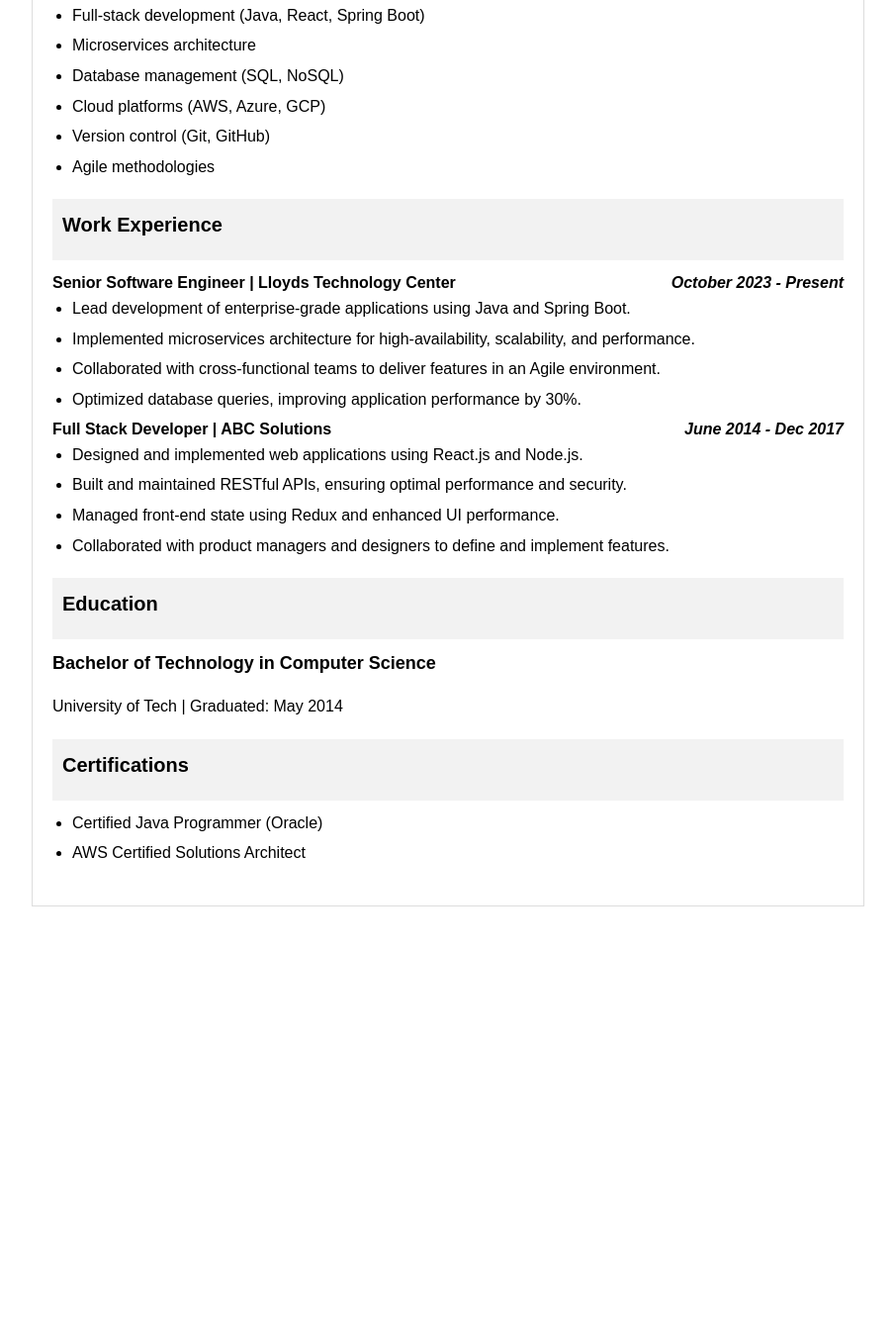
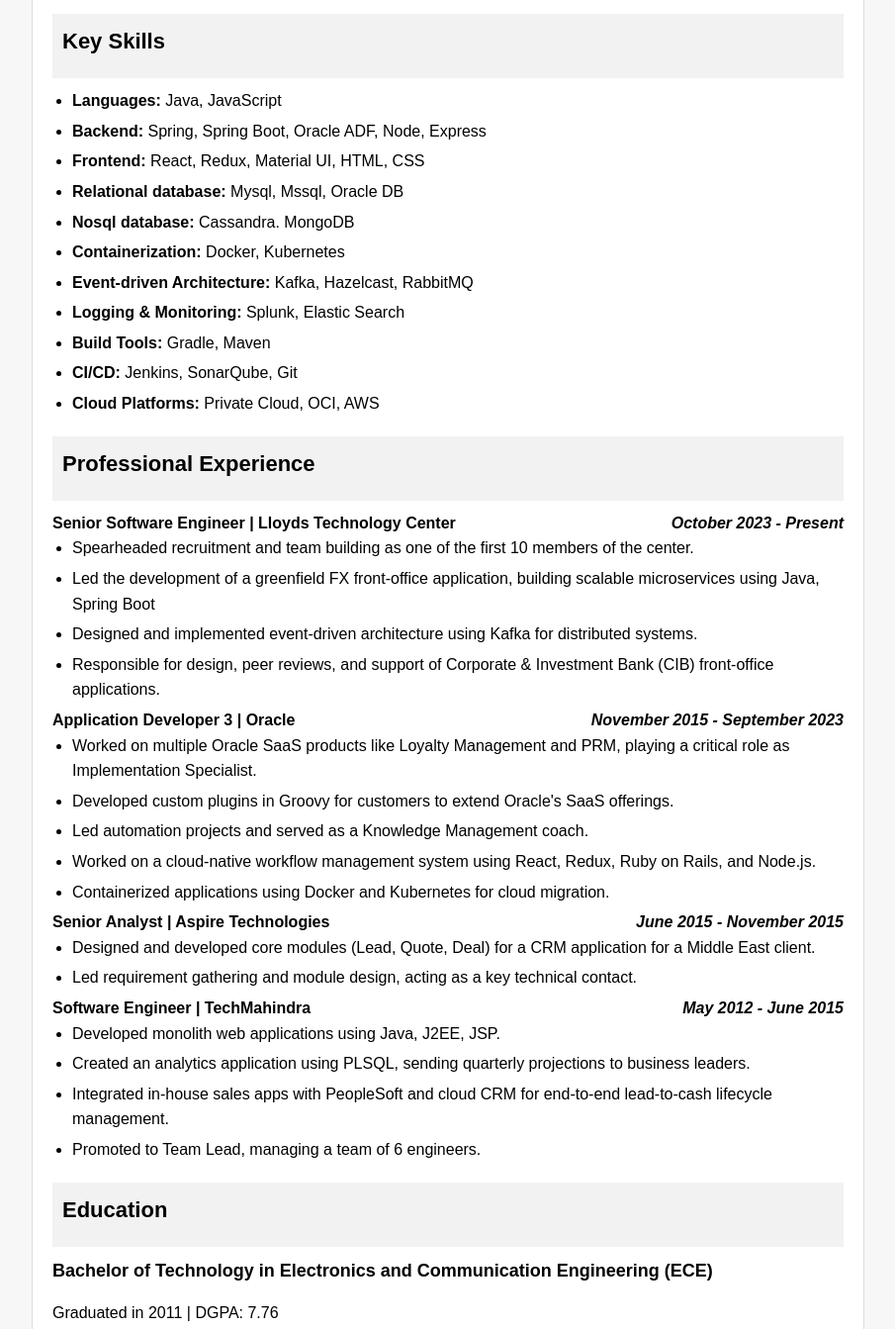
Before and after one commit to GalacticPulse/souvik.github.io, a plain HTML site: page index.html in a window 1280 px wide. Shown: the part 385-1728 px from the top of the page at 99% size, without its empty margins (187-1092 px from the left). Before the commit the page ends 1321 px from the top, so only its background shows below. Drawn offline with Linux system fonts and the light colour scheme.

Commit message:
Update index.html

```diff
--- a/index.html
+++ b/index.html
@@ -3,31 +3,32 @@
 <head>
     <meta charset="UTF-8">
     <meta name="viewport" content="width=device-width, initial-scale=1.0">
-    <title>Souvik Ghosh Resume</title>
+    <title>Souvik Ghosh - Resume</title>
     <style>
         body {
             font-family: Arial, sans-serif;
             margin: 0;
             padding: 0;
             line-height: 1.6;
+            background-color: #f7f7f7;
         }
         .container {
             max-width: 800px;
             margin: 20px auto;
             padding: 20px;
+            background-color: #fff;
             border: 1px solid #ddd;
-            background-color: #fff;
         }
         h1, h2, h3 {
             margin: 0;
             padding: 0;
         }
         h1 {
-            font-size: 24px;
+            font-size: 26px;
             margin-bottom: 10px;
         }
         h2 {
-            font-size: 20px;
+            font-size: 22px;
             margin-bottom: 10px;
         }
         h3 {
@@ -42,6 +43,16 @@
             padding: 10px;
             margin-bottom: 10px;
         }
+        ul {
+            margin: 0;
+            padding-left: 20px;
+        }
+        ul li {
+            margin-bottom: 5px;
+        }
+        .contact-info {
+            margin-bottom: 20px;
+        }
         .job-title {
             font-weight: bold;
         }
@@ -52,16 +63,6 @@
         .clear {
             clear: both;
         }
-        ul {
-            margin: 0;
-            padding-left: 20px;
-        }
-        ul li {
-            margin-bottom: 5px;
-        }
-        .contact-info {
-            margin-bottom: 20px;
-        }
     </style>
 </head>
 <body>
@@ -69,14 +70,17 @@
         <!-- Contact Info -->
         <h1>Souvik Ghosh</h1>
         <p class="contact-info">
-            Email: souvik.work.email@gmail.com | Phone: +91 9515127520 | LinkedIn: https://www.linkedin.com/in/souvik-ghosh-57136663
+            Email: <a href="mailto:souvik.work.email@gmail.com">souvik.work.email@gmail.com</a> |
+            Phone: +91 9515127520 |
+            LinkedIn: <a href="https://www.linkedin.com/in/souvik-ghosh-57136663/" target="_blank">linkedin.com/in/souvik-ghosh-57136663/</a> <br>
+            Location: Hyderabad, India
         </p>
 
-        <!-- Summary -->
+        <!-- Career Objective -->
         <div class="section">
-            <div class="section-title"><h2>Professional Summary</h2></div>
+            <div class="section-title"><h2>Career Objective</h2></div>
             <p>
-                Highly skilled software engineer with 12+ years of experience in full-stack development, specializing in Java and React. Proficient in building scalable microservices and cloud-native applications.
+                Software engineer with 12+ years of experience in full-stack development, scalable microservices, and cloud-native applications. I am looking for opportunities in a senior engineering role to leverage my technical expertise and leadership experience in solving complex challenges, while continuing to learn and adapt to cutting-edge tools and technologies.
             </p>
         </div>
 
@@ -84,20 +88,25 @@
         <div class="section">
             <div class="section-title"><h2>Key Skills</h2></div>
             <ul>
-                <li>Full-stack development (Java, React, Spring Boot)</li>
-                <li>Microservices architecture</li>
-                <li>Database management (SQL, NoSQL)</li>
-                <li>Cloud platforms (AWS, Azure, GCP)</li>
-                <li>Version control (Git, GitHub)</li>
-                <li>Agile methodologies</li>
+                <li><strong>Languages:</strong> Java, JavaScript</li>
+                <li><strong>Backend:</strong> Spring, Spring Boot, Oracle ADF, Node, Express</li>
+                <li><strong>Frontend:</strong> React, Redux, Material UI, HTML, CSS</li>
+                <li><strong>Relational database:</strong> Mysql, Mssql, Oracle DB</li>
+                <li><strong>Nosql database:</strong> Cassandra. MongoDB </li>
+                <li><strong>Containerization:</strong> Docker, Kubernetes</li>
+                <li><strong>Event-driven Architecture:</strong> Kafka, Hazelcast, RabbitMQ</li>
+                <li><strong>Logging & Monitoring:</strong> Splunk, Elastic Search</li>
+                <li><strong>Build Tools:</strong> Gradle, Maven</li>
+                <li><strong>CI/CD:</strong> Jenkins, SonarQube, Git</li>
+                <li><strong>Cloud Platforms:</strong> Private Cloud, OCI, AWS</li>
             </ul>
         </div>
 
-        <!-- Work Experience -->
+        <!-- Professional Experience -->
         <div class="section">
-            <div class="section-title"><h2>Work Experience</h2></div>
+            <div class="section-title"><h2>Professional Experience</h2></div>
 
-            <!-- Job 1 -->
+            <!-- Lloyds Technology Center -->
             <div class="job">
                 <div class="job-title">
                     Senior Software Engineer | Lloyds Technology Center
@@ -105,25 +114,54 @@
                 </div>
                 <div class="clear"></div>
                 <ul>
-                    <li>Lead development of enterprise-grade applications using Java and Spring Boot.</li>
-                    <li>Implemented microservices architecture for high-availability, scalability, and performance.</li>
-                    <li>Collaborated with cross-functional teams to deliver features in an Agile environment.</li>
-                    <li>Optimized database queries, improving application performance by 30%.</li>
+                    <li>Spearheaded recruitment and team building as one of the first 10 members of the center.</li>
+                    <li>Led the development of a greenfield FX front-office application, building scalable microservices using Java, Spring Boot</li>
+                    <li>Designed and implemented event-driven architecture using Kafka for distributed systems.</li>
+                    <li>Responsible for design, peer reviews, and support of Corporate & Investment Bank (CIB) front-office applications.</li>
                 </ul>
             </div>
 
-            <!-- Job 2 -->
+            <!-- Oracle -->
             <div class="job">
                 <div class="job-title">
-                    Full Stack Developer | ABC Solutions
-                    <span class="date-range">June 2014 - Dec 2017</span>
+                    Application Developer 3 | Oracle
+                    <span class="date-range">November 2015 - September 2023</span>
                 </div>
                 <div class="clear"></div>
                 <ul>
-                    <li>Designed and implemented web applications using React.js and Node.js.</li>
-                    <li>Built and maintained RESTful APIs, ensuring optimal performance and security.</li>
-                    <li>Managed front-end state using Redux and enhanced UI performance.</li>
-                    <li>Collaborated with product managers and designers to define and implement features.</li>
+                    <li>Worked on multiple Oracle SaaS products like Loyalty Management and PRM, playing a critical role as Implementation Specialist.</li>
+                    <li>Developed custom plugins in Groovy for customers to extend Oracle's SaaS offerings.</li>
+                    <li>Led automation projects and served as a Knowledge Management coach.</li>
+                    <li>Worked on a cloud-native workflow management system using React, Redux, Ruby on Rails, and Node.js.</li>
+                    <li>Containerized applications using Docker and Kubernetes for cloud migration.</li>
+                </ul>
+            </div>
+
+            <!-- Aspire Technologies -->
+            <div class="job">
+                <div class="job-title">
+                    Senior Analyst | Aspire Technologies
+                    <span class="date-range">June 2015 - November 2015</span>
+                </div>
+                <div class="clear"></div>
+                <ul>
+                    <li>Designed and developed core modules (Lead, Quote, Deal) for a CRM application for a Middle East client.</li>
+                    <li>Led requirement gathering and module design, acting as a key technical contact.</li>
+                </ul>
+            </div>
+
+            <!-- TechMahindra -->
+            <div class="job">
+                <div class="job-title">
+                    Software Engineer | TechMahindra
+                    <span class="date-range">May 2012 - June 2015</span>
+                </div>
+                <div class="clear"></div>
+                <ul>
+                    <li>Developed monolith web applications using Java, J2EE, JSP.</li>
+                    <li>Created an analytics application using PLSQL, sending quarterly projections to business leaders.</li>
+                    <li>Integrated in-house sales apps with PeopleSoft and cloud CRM for end-to-end lead-to-cash lifecycle management.</li>
+                    <li>Promoted to Team Lead, managing a team of 6 engineers.</li>
                 </ul>
             </div>
         </div>
@@ -132,17 +170,17 @@
         <div class="section">
             <div class="section-title"><h2>Education</h2></div>
             <div>
-                <h3>Bachelor of Technology in Computer Science</h3>
-                <p>University of Tech | Graduated: May 2014</p>
+                <h3>Bachelor of Technology in Electronics and Communication Engineering (ECE)</h3>
+                <p>Graduated in 2011 | DGPA: 7.76</p>
             </div>
         </div>
 
-        <!-- Certifications -->
+        <!-- Hobbies -->
         <div class="section">
-            <div class="section-title"><h2>Certifications</h2></div>
+            <div class="section-title"><h2>Hobbies</h2></div>
             <ul>
-                <li>Certified Java Programmer (Oracle)</li>
-                <li>AWS Certified Solutions Architect</li>
+                <li>Listening to music</li>
+                <li>Playing video games</li>
             </ul>
         </div>
     </div>
```
